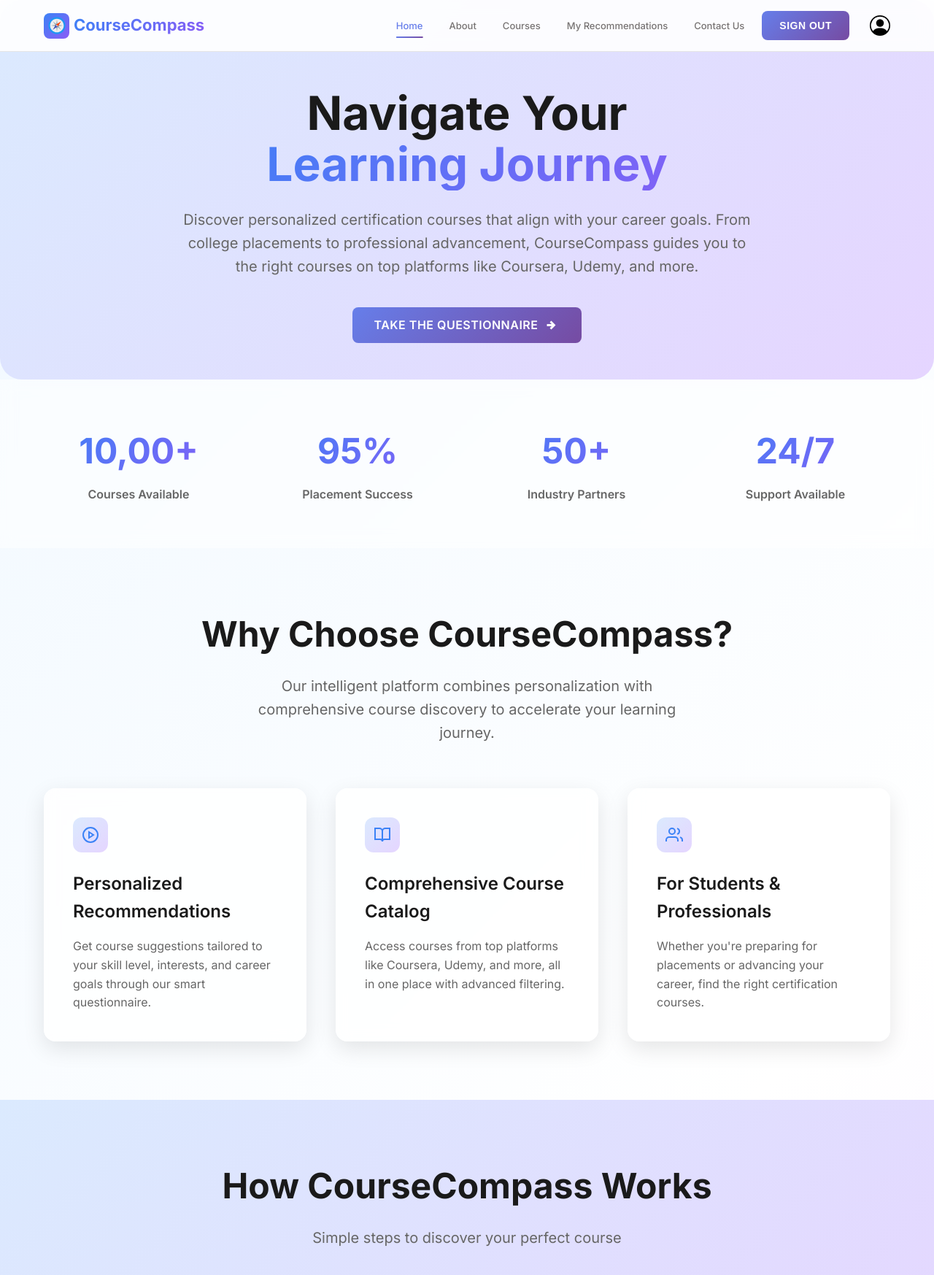
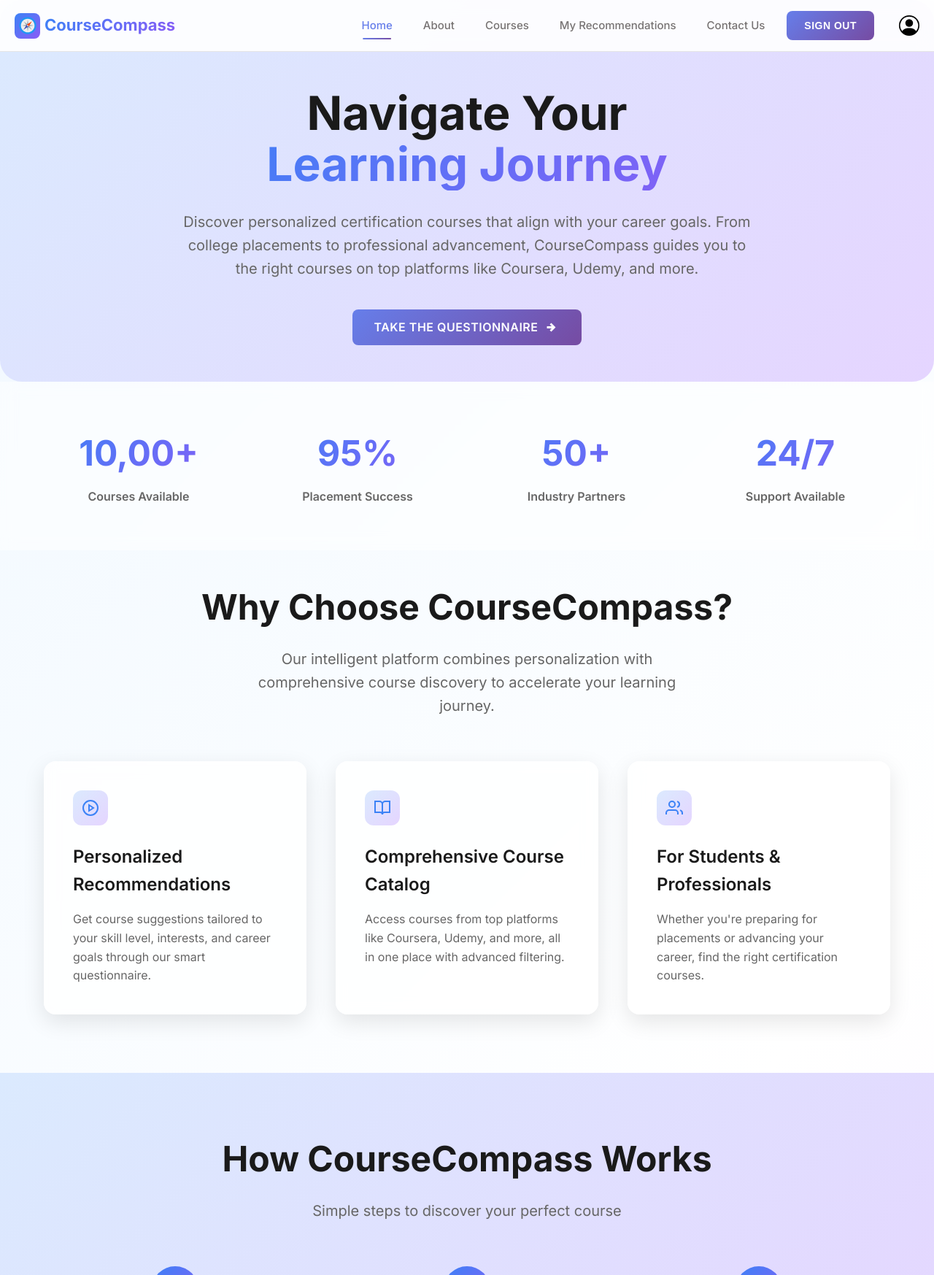
Before and after one commit to RehanKurian/CourseCompass-MiniProject, a PHP site: page /home.php in a window 1280 px wide. Shown: the top 1747 px of the page at 73% size. Run offline with PHP 8.4, Linux system fonts and the light colour scheme; the visitor is signed in with stand-in values (Sample User, id 1).

Commit message:
Final fr

```diff
--- a/courses.css
+++ b/courses.css
@@ -22,7 +22,6 @@ body {
 .container {
     max-width: 1200px;
     margin: 0 auto;
-    padding: 0 20px;
 }
 
 /* Header Section */
--- a/footer.php
+++ b/footer.php
@@ -46,6 +46,15 @@
     border-top: 1px solid #333;
     color: #999;
 }
+.logo img,
+.logo svg {
+    width: 28px;
+    height: 28px;
+    display: block;
+    fill: #3b82f6;
+    transition: fill 0.2s;
+ }
+
 @media (max-width: 992px) {
     .footer-grid {
         grid-template-columns: repeat(2, 1fr);
--- a/home.css
+++ b/home.css
@@ -18,19 +18,19 @@ body {
 }
 
 /* --- Button Styles --- */
-/* Base button style */
+
 .btn {
     padding: 12px 24px;
-    border: 2px solid transparent; /* Set a transparent border to prevent size changes on hover */
+    border: 2px solid transparent;
     border-radius: 8px;
     font-weight: 600;
     text-decoration: none;
     display: inline-flex;
     align-items: center;
     justify-content: center;
-    gap: 8px; /* Adds space between text and icon */
+    gap: 8px;
     cursor: pointer;
-    transition: all 0.3s ease; /* Simplified transition */
+    transition: all 0.3s ease;
     font-size: 1em;
 }
 
@@ -42,9 +42,9 @@ body {
     position: relative;
     overflow: hidden;
     text-decoration: none;
-    display: inline-flex;    /* Treats the button as a flex container */
-    align-items: center;     /* Vertically centers the items (text and SVG) */
-    justify-content: center; /* Horizontally centers the items */
+    display: inline-flex;
+    align-items: center;
+    justify-content: center;
     gap: 5px;
 }
 
@@ -79,7 +79,7 @@ body {
 .btn-secondary {
     background: white;
     color: #3b82f6;
-    border-color: #3b82f6; /* Use border-color instead of border */
+    border-color: #3b82f6;
 }
 
 .btn-secondary:hover {
@@ -110,7 +110,7 @@ body {
 
 /* SVG icon styling within buttons */
 .btn svg {
-    stroke-width: 2; /* Consistent stroke width */
+    stroke-width: 2;
 }
 
 /* --- Hero Section --- */
@@ -131,7 +131,7 @@ body {
 .hero-title {
     font-size: 4rem;
     font-weight: 700;
-    margin-bottom: 24px;
+    margin-bottom: 27px;
     line-height: 1.1;
     color: #1a1a1a;
 }
@@ -209,7 +209,7 @@ body {
 
 /* --- Features Section --- */
 .features {
-    padding: 80px 0;
+    padding: 40px 0px 80px 0px;
 }
 
 .features-grid {
--- a/index.php
+++ b/index.php
@@ -70,7 +70,7 @@ $top_courses = $result_top_courses->fetch_all(MYSQLI_ASSOC);
                     </h1>
                     <p class="hero-description">
                         Join over <strong>50,000+ learners</strong> who have transformed their careers with our
-                        AI-powered course recommendations. Find your perfect learning path in seconds.
+                        intelligent course recommendation system. Find your perfect learning path in seconds.
                     </p>
 
                     <div class="hero-stats">
@@ -184,7 +184,7 @@ $top_courses = $result_top_courses->fetch_all(MYSQLI_ASSOC);
                                     </div>
                                     <h3 class="course-title"><?php echo htmlspecialchars($course['title']); ?></h3>
                                     <p class="course-description">
-                                        <?php echo htmlspecialchars(substr($course['description'], 0, 100)) . '...'; ?></p>
+                                        <?php echo htmlspecialchars($course['description']); ?></p>
                                     <div class="course-stats">
                                         <div class="rating">
                                             <span class="stars">★★★★★</span>
--- a/navbar.php
+++ b/navbar.php
@@ -25,7 +25,7 @@ $currentPage = basename($_SERVER['SCRIPT_NAME']);
         }
 
         .nav-container {
-            max-width: 1200px;
+            max-width: 1350px;
             margin: 0 auto;
             padding: 0 20px;
             display: flex;
@@ -40,7 +40,21 @@ $currentPage = basename($_SERVER['SCRIPT_NAME']);
             gap: 6px;
         }
 
-        .logo{
+        /* Make the brand clickable and preserve layout */
+        .brand-link {
+            display: flex;
+            align-items: center;
+            gap: 6px;
+            text-decoration: none;
+            color: inherit;
+        }
+
+        .brand-link:hover .brand-text,
+        .brand-link:focus .brand-text {
+            color: #667eea;
+        }
+
+        .logo {
             width: 35px;
             height: 35px;
             background: linear-gradient(135deg, #3b82f6, #8b5cf6);
@@ -51,7 +65,8 @@ $currentPage = basename($_SERVER['SCRIPT_NAME']);
             color: white;
             font-size: 1.2rem;
         }
-         .logo img,
+
+        .logo img,
         .logo svg {
             width: 28px;
             height: 28px;
@@ -72,7 +87,7 @@ $currentPage = basename($_SERVER['SCRIPT_NAME']);
         .nav-links {
             display: flex;
             align-items: center;
-            gap: 12px;
+            gap: 18px;
             margin-left: auto;
         }
 
@@ -86,10 +101,10 @@ $currentPage = basename($_SERVER['SCRIPT_NAME']);
             border: none;
             background: none;
             cursor: pointer;
-            font-size: 13px;
+            font-size: 15px;
             display: inline-flex;
             align-items: center;
-            gap: 4px;
+            gap: 6px;
             position: relative;
             transition: background 0.3s, color 0.3s;
         }
@@ -302,14 +317,16 @@ $currentPage = basename($_SERVER['SCRIPT_NAME']);
     <nav class="navbar">
         <div class="nav-container">
             <div class="nav-brand">
-                <div class="logo">
-                    <img src="compass.svg" alt="profile icon" >
-                </div>
-                <span class="brand-text">CourseCompass</span>
+                <a href="home.php" class="brand-link">
+                    <div class="logo">
+                        <img src="compass.svg" alt="profile icon">
+                    </div>
+                    <span class="brand-text">CourseCompass</span>
+                </a>
             </div>
             <button class="navbar-toggle" id="navbarToggle">&#9776;</button>
             <div class="nav-links" id="navLinks">
-                <a href="<?= isset($home_link) ? $home_link : 'home.php' ?>" class="<?= $currentPage == 'home.php' || $currentPage == 'index.php' ? 'active' : '' ?>">Home</a>
+                <a href="home.php" class="<?= $currentPage == 'home.php' ? 'active' : '' ?>">Home</a>
                 <a href="about.php" class="<?= $currentPage == 'about.php' ? 'active' : '' ?>">About</a>
                 <a href="courses.php" class="<?= $currentPage == 'courses.php' ? 'active' : '' ?>">Courses</a>
                 <a href="myrecommendations.php" class="<?= $currentPage == 'myrecommendations.php' ? 'active' : '' ?>">My Recommendations</a>
@@ -317,7 +334,7 @@ $currentPage = basename($_SERVER['SCRIPT_NAME']);
                 <button class="btn-primary" onclick="location.href='signout.php'">Sign Out
                 </button>
                 <a href="profile.php" class="profile-logo" title="Profile">
-                    <img src="profileicon.svg" alt="profile icon" >
+                    <img src="profileicon.svg" alt="profile icon">
                 </a>
             </div>
         </div>
```
Also changed, not shown: index.css (+14 -12 lines).
